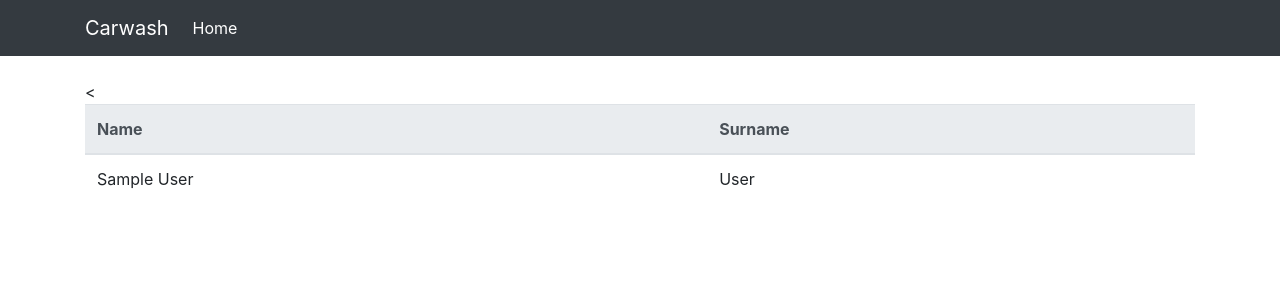
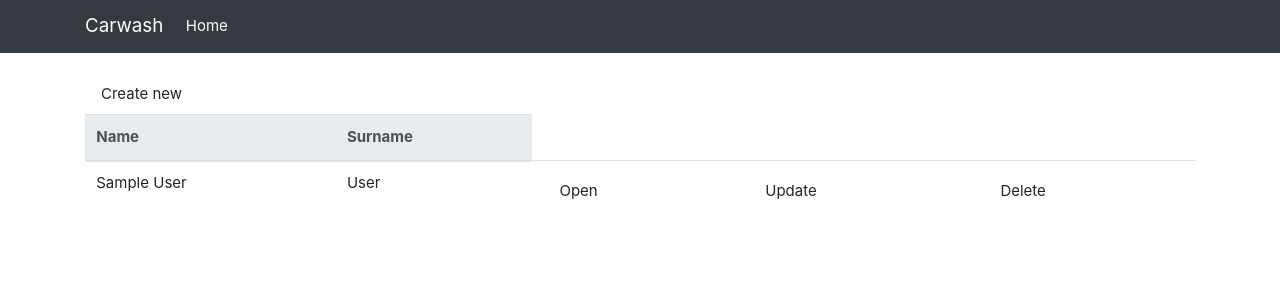
Before and after one commit to hegla/carwash, a Django app: template carwash/templates/customer/customers.html in a window 1280 px wide. Shown: the top 300 px of the page. Run offline with Django 3.2, Linux system fonts and the light colour scheme; the template is opened without the code that fills it: values that come from a table or form of the project are taken from there, others are empty; tables that the repository leaves empty hold one stand-in row (values such as "Sample post"); some libraries are stand-ins or nearby versions.

Commit message:
minor fixes, customer-list buttons provide

```diff
--- a/carwash/templates/__base.html
+++ b/carwash/templates/__base.html
@@ -7,6 +7,7 @@
   <title>{% block title %}Carwash{% endblock %}</title>
 
   {% block css %}
+  <link rel="stylesheet" href="https://www.w3schools.com/w3css/4/w3.css">
   <link rel="stylesheet" href="https://stackpath.bootstrapcdn.com/bootstrap/4.3.1/css/bootstrap.min.css" integrity="sha384-ggOyR0iXCbMQv3Xipma34MD+dH/1fQ784/j6cY/iJTQUOhcWr7x9JvoRxT2MZw1T" crossorigin="anonymous">
   {% endblock %}
 
@@ -26,7 +27,7 @@
       <div class="collapse navbar-collapse" id="navbarSupportedContent">
         <ul class="navbar-nav mr-auto">
           <li class="nav-item active">
-            <a class="nav-link" href="#">Home</a>
+            <a class="nav-link" href="{% url 'main:customers'%}">Home</a>
           </li>
         </ul>
       </div>
--- a/carwash/templates/customer/customers.html
+++ b/carwash/templates/customer/customers.html
@@ -1,6 +1,7 @@
 {% extends "__base.html" %}
 
 {% block container %}
+<a class="w3-button" href="{% url 'main:customer-create' %}"> Create new </a>
 <table class="table">
     <tr>
         <thead class="thead-light">
@@ -13,7 +14,10 @@
             {% for i in object_list %}
             <tr>
                 <td>{{i.name}}</td>
-                <<td>{{i.surname}}</td>
+                <td>{{i.surname}}</td>
+                <td><a class="w3-button" href="{{ i.get_absolute_url }}"> Open </a></td>
+                <td><a class="w3-button" href="{% url 'main:customer-update' i.pk %}"> Update </a></td>
+                <td><a class="w3-button" href="{% url 'main:customer-delete' i.pk %}"> Delete </a></td>
             </tr>
             {% endfor %}
         </tbody>
--- a/main/forms.py
+++ b/main/forms.py
@@ -6,4 +6,4 @@
 
     class Meta:
         model = models.Customer
-        fields = ('__all__')
+        exclude = ('carwashes',)
--- a/main/models.py
+++ b/main/models.py
@@ -1,4 +1,5 @@
 from django.db import models
+from django.urls import reverse
 
 
 class Customer(models.Model):
@@ -8,12 +9,15 @@
     phonenumber = models.CharField(max_length=15)
     carwashes = models.ManyToManyField('Carwash', through='Order')
 
+    def get_absolute_url(self):
+        return reverse('main:customer', args=(self.pk,))
+
 
 class Carwash(models.Model):
     name = models.CharField(max_length=30)
     foundation_date = models.DateField()
     email = models.EmailField()
-    photo = models.ImageField()
+    photo = models.ImageField(upload_to='LectorImages')
     website = models.URLField()
 
 
--- a/main/urls.py
+++ b/main/urls.py
@@ -4,9 +4,9 @@
 
 app_name = 'main'
 urlpatterns = [
-    path('customer/<int:pk>', views.CustomerDetailView.as_view(), name='details'),
-    path('customer/customers', views.CustomerListView.as_view(), name='customers'),
+    path('customer/<int:pk>', views.CustomerDetailView.as_view(), name='customer'),
+    path('customers', views.CustomerListView.as_view(), name='customers'),
     path('customer/create', views.CustomerCreateView.as_view(), name='customer-create'),
     path('customer/<int:pk>/update', views.CustomerUpdateView.as_view(), name='customer-update'),
-    path('customer/<int:pk>/delete', views.CustomerDeleteView.as_view(), name='delete-update')
+    path('customer/<int:pk>/delete', views.CustomerDeleteView.as_view(), name='customer-delete')
 ]
--- a/main/views.py
+++ b/main/views.py
@@ -12,7 +12,8 @@
 class CustomerCreateView(CreateView):
     model = models.Customer
     template_name = "customer/create.html"
-    fields = ('name', 'surname', 'email', 'phonenumber', )
+    form_class = forms.CustomerForm
+
     success_url = reverse_lazy('main:customers')
 
 
@@ -24,7 +25,7 @@
 class CustomerUpdateView(UpdateView):
     model = models.Customer
     template_name = "customer/update.html"
-    fields = ('name', 'surname', 'email', 'phonenumber', )
+    form_class = forms.CustomerForm
     success_url = reverse_lazy('main:customers')
 
 
```
Also changed, not shown: carwash/settings.py (+10 -0 lines), photo_2018-12-02_18-43-53.jpg (deleted).
